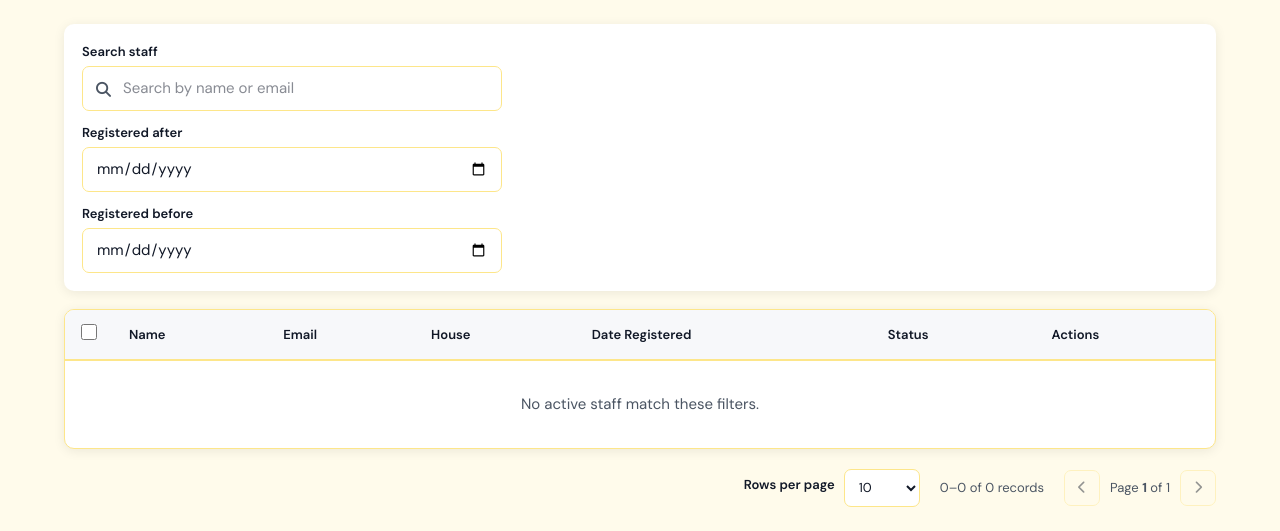
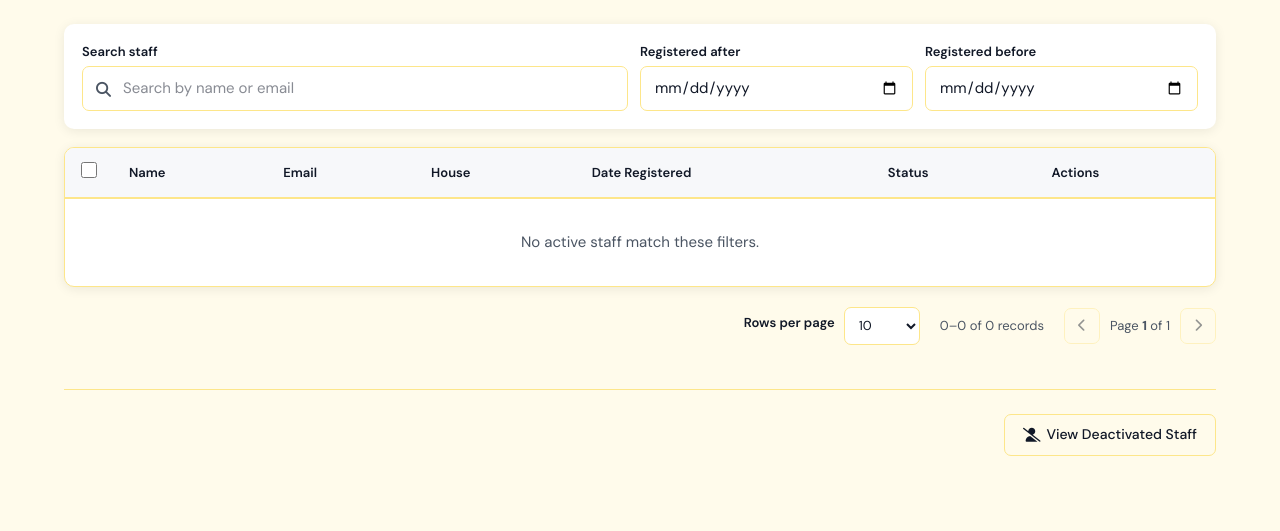
Before and after one commit to mrtk-gelo/mctbs-laravel, a Laravel app: page /owner/admins in a window 1280 px wide. Shown: the part 178-709 px from the top of the page. Run offline with Laravel 12, Linux system fonts and the light colour scheme; a user stored in the database is signed in; data comes from the database, SQL or seed files in the repository; data that the repository does not hold is empty; style sheets or scripts are compiled from the project's sources; some libraries are stand-ins or nearby versions.

Commit message:
Update CSS

```diff
--- a/resources/css/app.css
+++ b/resources/css/app.css
@@ -793,7 +793,7 @@
     margin-bottom: 24px;
 }
 
-.account-lifecycle-owner-filter-grid {
+.account-lifecycle-filters.account-lifecycle-owner-filter-grid {
     grid-template-columns: minmax(0, 2fr) minmax(0, 1fr) minmax(0, 1fr);
 }
 
@@ -908,6 +908,10 @@
         grid-template-columns: minmax(0, 1fr);
     }
 
+    .account-lifecycle-filters.account-lifecycle-owner-filter-grid {
+        grid-template-columns: minmax(0, 1fr);
+    }
+
     .account-lifecycle-secondary-navigation {
         justify-content: stretch;
     }
```
